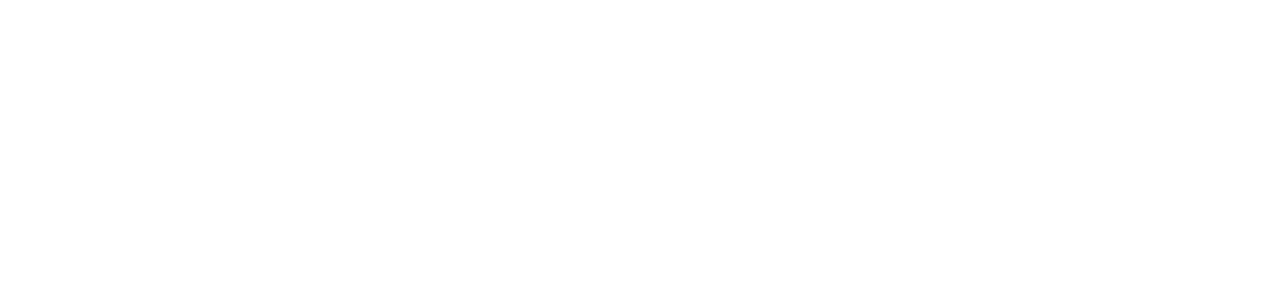
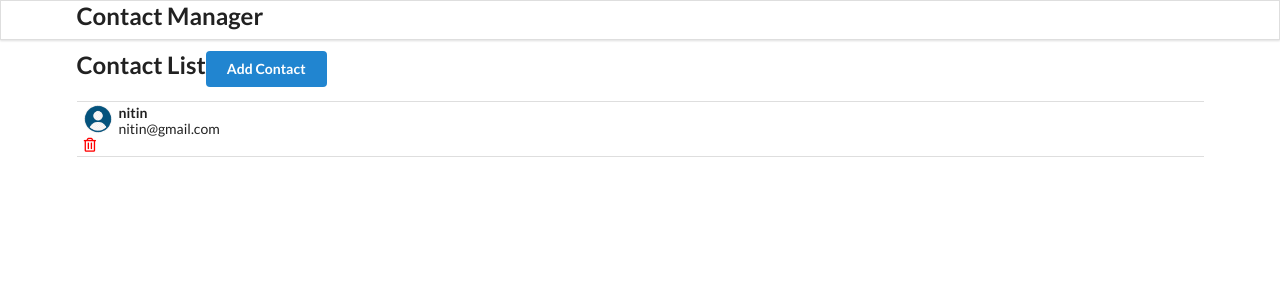
Before and after one commit to alenway/Complete-React-Project, a React (Vite) app: page / in a window 1280 px wide. Before the commit this address had no page. Shown: the top 300 px of the page. Built offline with nearby package versions, Linux system fonts and the light colour scheme.

Commit message:
using link from routes to link pages

```diff
--- a/src/Components/App.jsx
+++ b/src/Components/App.jsx
@@ -33,10 +33,11 @@
 
   return (
     <div className="ui container">
+      <Header />
       <Router>
         <Routes>
-          <Route path="/header" element={<Header />} />
-          <Route path="/add" element={<ContactList />} />
+          <Route exact path="/" element={<ContactList />} />
+          <Route exact path="/add" element={<AddContact />} />
         </Routes>
         {/*<AddContact addContactHandler={addContactHandler} />
   <ContactList contacts={contacts} getContactId={removeContactHandler} />*/}
--- a/src/Components/ContactList.jsx
+++ b/src/Components/ContactList.jsx
@@ -1,4 +1,5 @@
 import ContactCard from "./ContactCard";
+import { Link } from "react-router-dom";
 
 export default function ContactList(props) {
   console.log(props);
@@ -23,5 +24,15 @@
       />
     );
   });
-  return <div className="ui celled list ">{renderContactList}</div>;
+  return (
+    <div className="main">
+      <h2 style={{ marginTop: "50px" }}>
+        Contact List
+        <Link to="/add">
+          <button className="ui button blue right">Add Contact</button>
+        </Link>
+      </h2>
+      <div className="ui celled list">{renderContactList}</div>
+    </div>
+  );
 }
```
